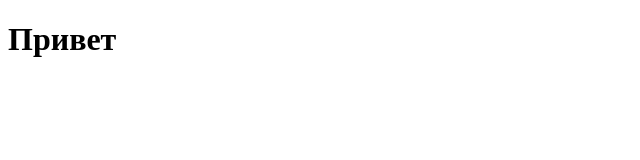
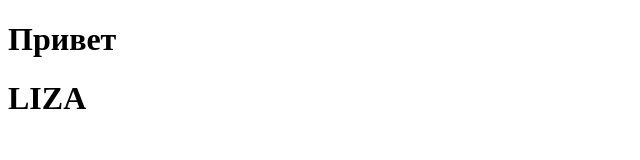
Before and after one commit to ElizaTTN/Landing_Page, a plain HTML site: page index.html in a window 1280 px wide. Shown: the whole page, without its empty margins (0-640 px from the left). Drawn offline with Linux system fonts and the light colour scheme.

Commit message:
update index.html

```diff
--- a/index.html
+++ b/index.html
@@ -7,5 +7,6 @@
 </head>
 <body>
     <h1>Привет</h1>
+    <h1>LIZA</h1>
 </body>
 </html>
```
